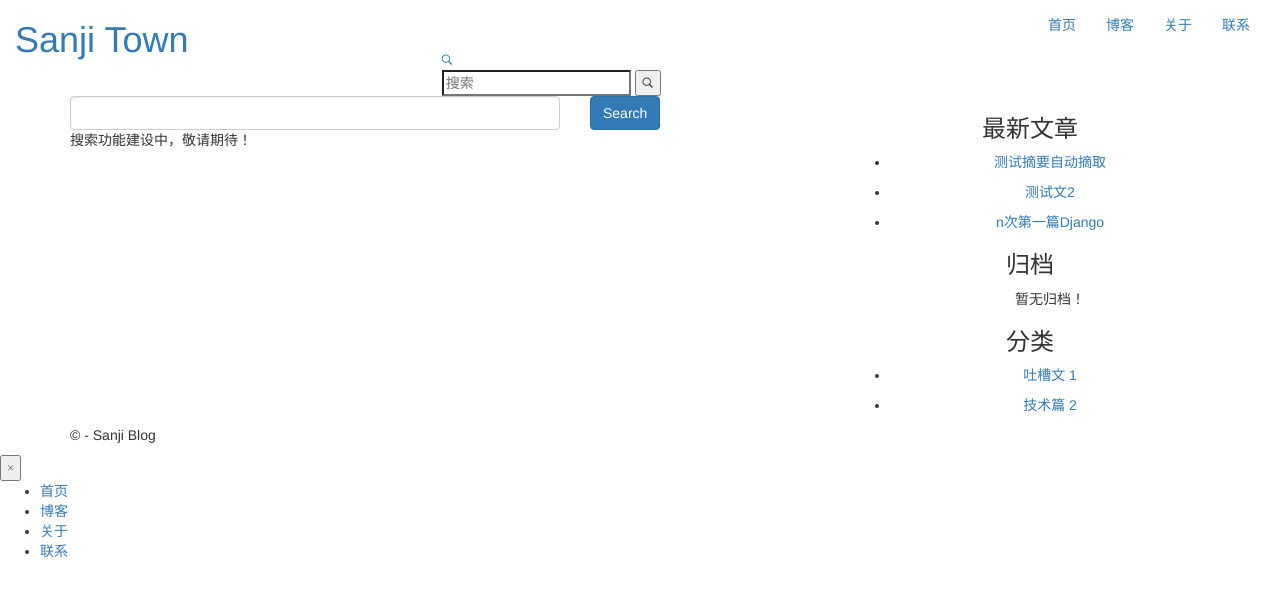
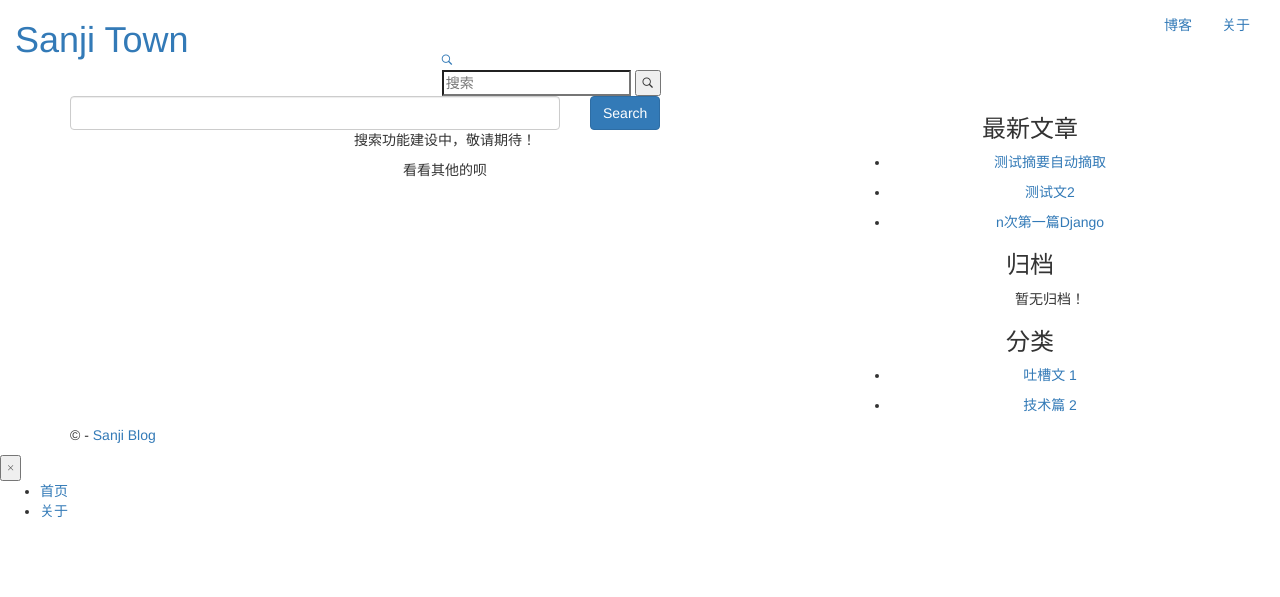
Before and after one commit to jsyzjhj/sanjiblog, a Django app: page /search/ in a window 1280 px wide. Shown: the top 597 px of the page. Run offline with Django 3.2, Linux system fonts and the light colour scheme; data comes from the database, SQL or seed files in the repository; both versions use the stored data as it was after the commit; some libraries are stand-ins or nearby versions.

Commit message:
add about

```diff
--- a/blog/urls.py
+++ b/blog/urls.py
@@ -6,6 +6,7 @@ urlpatterns = [
     url(r'^$',views.index,name='index'),
     url(r'^post/(?P<pk>[0-9]+)/$',views.detail,name='detail'),
     url(r'^archives/(?P<year>[0-9]{4})/(?P<month>[0-9]{1,2})/$', views.archives, name='archives'),
-    url(r'^category/(?P<pk>[0-9]+)/$',views.category,name='category')
+    url(r'^category/(?P<pk>[0-9]+)/$',views.category,name='category'),
+    url(r'about.html',views.about,name='about')
 
 ]
--- a/blog/views.py
+++ b/blog/views.py
@@ -9,6 +9,10 @@ def index(request):
         'posts':posts,
     }
     obj=render(request,'blog/index.html',context=context)
+    return obj
+
+def about(request):
+    obj=render(request,'blog/about.html')
     return obj
 
 def detail(request,pk):
--- a/templates/blog/base1.html
+++ b/templates/blog/base1.html
@@ -42,10 +42,8 @@
 
                     <div class="collapse navbar-collapse" id="bs-example-navbar-collapse-1">
                         <ul class="nav navbar-nav navbar-right">
-                            <li class="cl-effect-8"><a href="/" data-hover="首页">首页</a></li>
                             <li class="cl-effect-11"><a href="/" data-hover="博客">博客</a></li>
-                            <li class="cl-effect-11"><a href="/" data-hover="关于">关于</a></li>
-                            <li class="cl-effect-11"><a href="/" data-hover="联系">联系</a></li>
+                            <li class="cl-effect-11"><a href="/about.html" data-hover="关于">关于</a></li>
                         </ul>
                     </div><!-- /.navbar-collapse -->
                 </nav>
@@ -127,7 +125,7 @@
     <div class="container">
         <div class="row">
             <div class="col-md-12">
-                <p class="copyright">&copy  - Sanji Blog</p>
+                <p class="copyright">&copy  - <a href="about.html"> Sanji Blog</a></p>
             </div>
         </div>
     </div>
@@ -139,9 +137,7 @@
     <nav>
         <ul>
             <li><a href="/">首页</a></li>
-            <li><a href="/">博客</a></li>
-            <li><a href="/">关于</a></li>
-            <li><a href="/">联系</a></li>
+            <li><a href="about.html">关于</a></li>
         </ul>
     </nav>
 </div>
--- a/templates/search/result.html
+++ b/templates/search/result.html
@@ -10,7 +10,9 @@
         </div>
     </div>
 </form>
-<p >搜索功能建设中，敬请期待！</p>
+<p align="center">搜索功能建设中，敬请期待！</p>
+<p align="center"> 看看其他的呗</p>
+
 
 
 {% endblock %}
```
Also changed, not shown: templates/blog/about.html (added, +10 -0 lines), db.sqlite3 (added), 4 other files.
